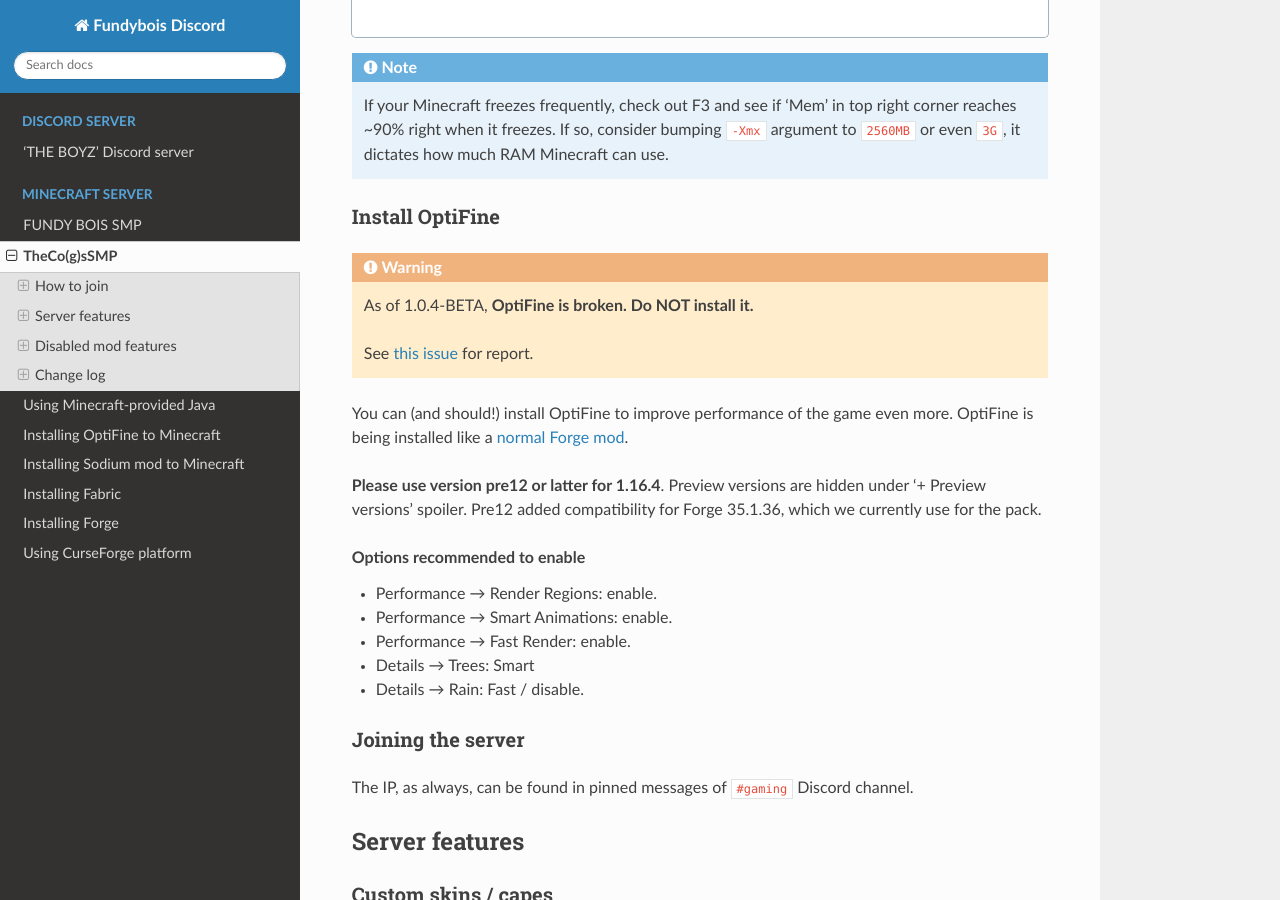
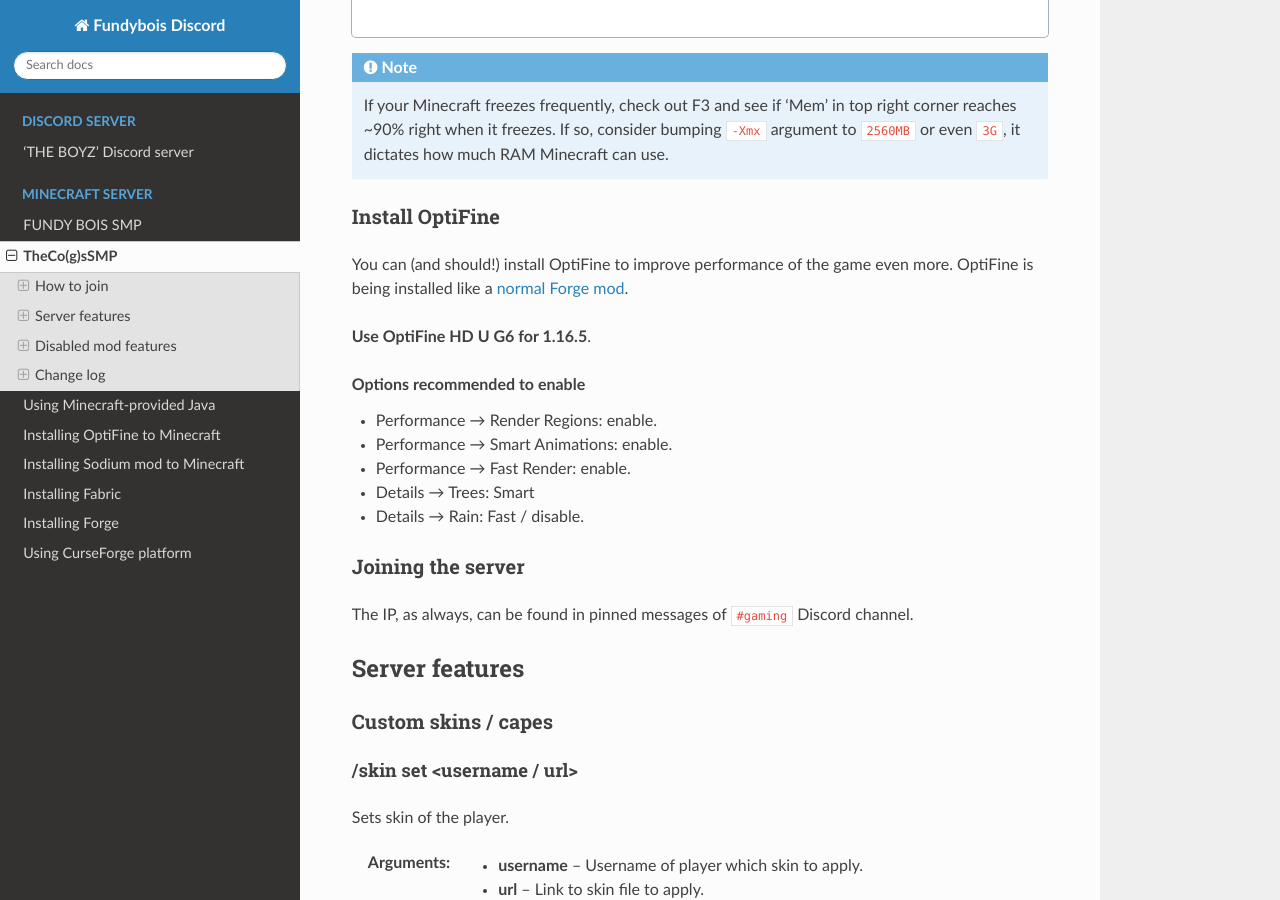
Before and after one commit to brawaru/FundyBois-Docs, a Sphinx documentation site: the page built from source/minecraft/cogs_smp.rst, in a window 1280 px wide and 900 px high, scrolled down 2147 px. Built offline with Sphinx 7.4.7 and the Read the Docs theme 2.0.0, drawn with Linux system fonts in a browser that asks for light colours.

Commit message:
Remove warning about OptiFine incompatibility

```diff
--- a/source/minecraft/cogs_smp.rst
+++ b/source/minecraft/cogs_smp.rst
@@ -207,18 +207,11 @@
 Install OptiFine
 ^^^^^^^^^^^^^^^^
 
-.. warning::
-   As of 1.0.4-BETA, **OptiFine is broken. Do NOT install it.**
-
-   See `this issue <https://git.io/JtTYm>`_ for report.
-
 You can (and should!) install OptiFine to improve performance of the
 game even more. OptiFine is being installed like a :ref:`normal Forge mod
 <forge_install-mods>`.
 
-**Please use version pre12 or latter for 1.16.4**. Preview versions are
-hidden under ‘+ Preview versions’ spoiler. Pre12 added compatibility for
-Forge 35.1.36, which we currently use for the pack.
+**Use OptiFine HD U G6 for 1.16.5**.
 
 .. rubric:: Options recommended to enable
 
```
